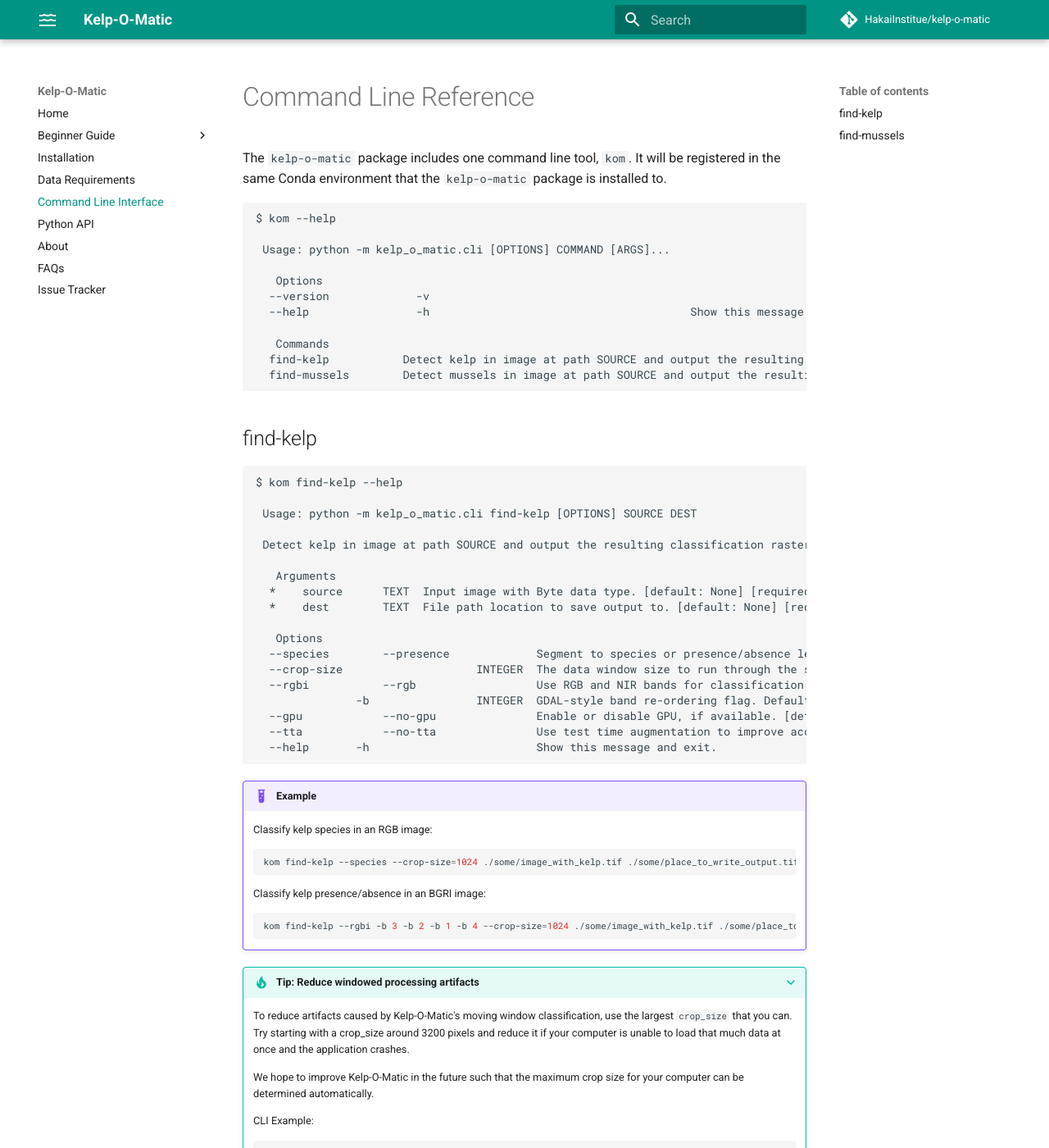
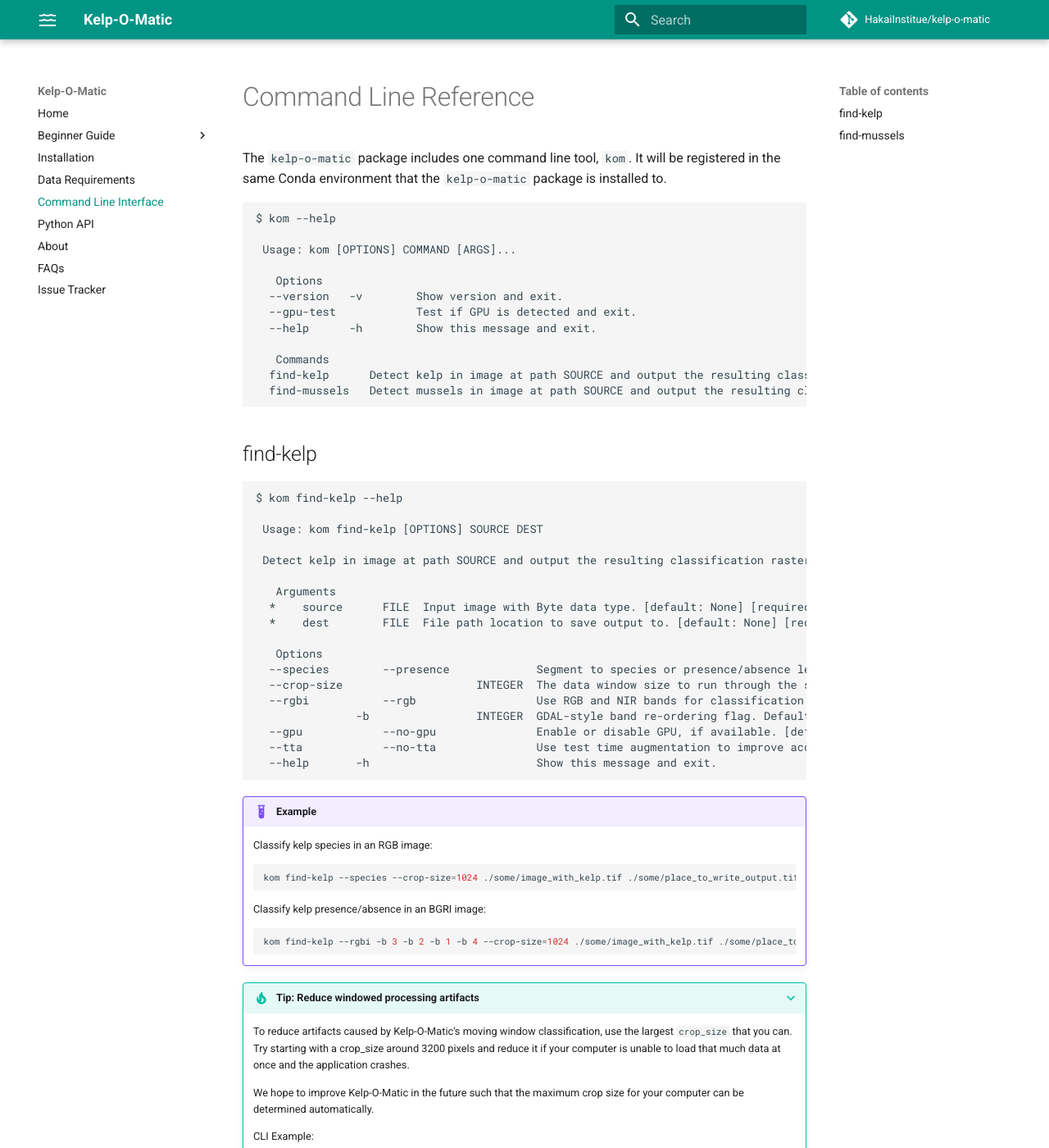
Before and after one commit to HakaiInstitute/kelp-o-matic, an MkDocs documentation site: the page built from docs/cli.md, in a window 1280 px wide and 1400 px high. Shown: the whole window at 82% size. Built offline with MkDocs 1.6.1 and Material for MkDocs 9.7.7, drawn with Linux system fonts in a browser that asks for light colours; comment, search, counter and statistics services are not loaded; some of the changed text lies outside the part shown.

Commit message:
Update CLI docs

````diff
--- a/docs/cli.md
+++ b/docs/cli.md
@@ -7,15 +7,16 @@
 ```
 $ kom --help
 
- Usage: python -m kelp_o_matic.cli [OPTIONS] COMMAND [ARGS]...
+ Usage: kom [OPTIONS] COMMAND [ARGS]...
 
    Options
-  --version             -v
-  --help                -h                                       Show this message and exit.
+  --version   -v        Show version and exit.
+  --gpu-test            Test if GPU is detected and exit.
+  --help      -h        Show this message and exit.
 
    Commands
-  find-kelp           Detect kelp in image at path SOURCE and output the resulting classification raster to file at path DEST.
-  find-mussels        Detect mussels in image at path SOURCE and output the resulting classification raster to file at path DEST.
+  find-kelp      Detect kelp in image at path SOURCE and output the resulting classification raster to file at path DEST.
+  find-mussels   Detect mussels in image at path SOURCE and output the resulting classification raster to file at path DEST.
 ```
 
 ## find-kelp
@@ -23,13 +24,13 @@
 ```
 $ kom find-kelp --help
 
- Usage: python -m kelp_o_matic.cli find-kelp [OPTIONS] SOURCE DEST
+ Usage: kom find-kelp [OPTIONS] SOURCE DEST
 
  Detect kelp in image at path SOURCE and output the resulting classification raster to file at path DEST.
 
    Arguments
-  *    source      TEXT  Input image with Byte data type. [default: None] [required]
-  *    dest        TEXT  File path location to save output to. [default: None] [required]
+  *    source      FILE  Input image with Byte data type. [default: None] [required]
+  *    dest        FILE  File path location to save output to. [default: None] [required]
 
    Options
   --species        --presence             Segment to species or presence/absence level. [default: presence]
@@ -76,38 +77,22 @@
     Also worth noting is that the `crop_size` parameter will change the outputs.
     If you need to reproduce a result, make sure to use the same `crop_size` as the original run.
 
-[//]: # (??? info "Info: Misclassifications over land")
-
-[//]: # ()
-
-[//]: # (    Currently, Kelp-O-Matic is mostly optimized to differentiate between canopy-forming kelp, water, and)
-
-[//]: # (    near-shore land. It is a known issue that inland vegetation is sometimes misclassified as)
-
-[//]: # (    kelp. )
-
-[//]: # ()
-
-[//]: # (    Please check out our [post-process documentation]&#40;post_process.md&#41; for our recommendations on)
-
-[//]: # (    cleaning up the output classification mask.)
-
 ## find-mussels
 
 ```
 $ kom find-mussels --help
 
- Usage: python -m kelp_o_matic.cli find-mussels [OPTIONS] SOURCE DEST
+ Usage: kom find-mussels [OPTIONS] SOURCE DEST
 
  Detect mussels in image at path SOURCE and output the resulting classification raster to file at path DEST.
 
    Arguments
-  *    source      TEXT  Input image with Byte data type. [default: None] [required]
-  *    dest        TEXT  File path location to save output to. [default: None] [required]
+  *    source      FILE  Input image with Byte data type. [default: None] [required]
+  *    dest        FILE  File path location to save output to. [default: None] [required]
 
    Options
   --crop-size                  INTEGER  The data window size to run through the segmentation model. [default: 1024]
-               -b              INTEGER  GDAL-style band re-ordering flag. Defaults to RGB order. To e.g., reorder a BGR image at runtime, pass flags `-b 3 -b 2 -b 1`. [default: None]
+               -b              INTEGER  GDAL-style band re-ordering flag. Defaults to RGB or RGBI order. To e.g., reorder a BGRI image at runtime, pass flags `-b 3 -b 2 -b 1 -b 4`. [default: None]
   --gpu            --no-gpu             Enable or disable GPU, if available. [default: gpu]
   --tta            --no-tta             Use test time augmentation to improve accuracy at the cost of processing time. [default: no-tta]
   --help       -h                       Show this message and exit.
````
